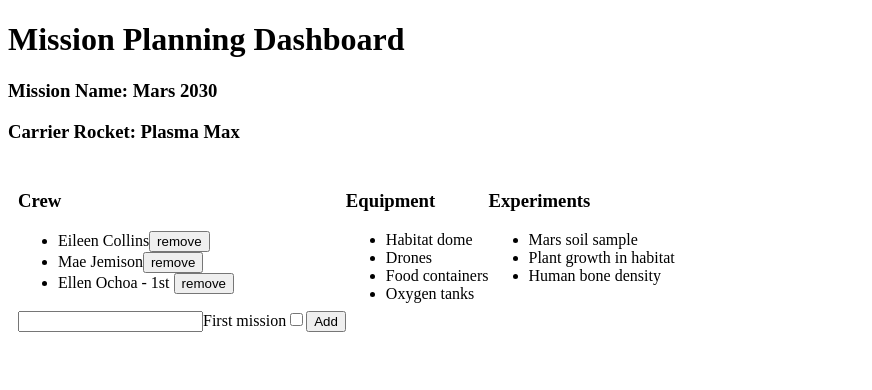
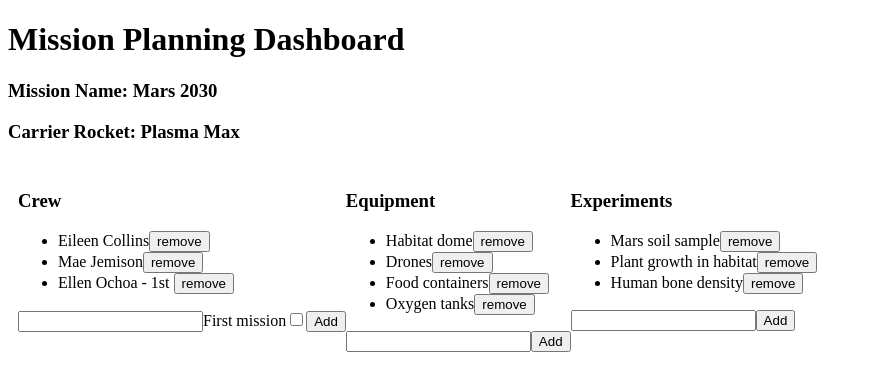
Before and after one commit to amitchell05/angular-lc101-mission-planner-one, an Angular app: page / in a window 1280 px wide. Shown: the top 390 px of the page, without its empty margins (0-872 px from the left). Built offline with nearby package versions, Linux system fonts and the light colour scheme.

Commit message:
finish bonus missions

```diff
--- a/src/app/crew/crew.component.ts
+++ b/src/app/crew/crew.component.ts
@@ -19,7 +19,17 @@ export class CrewComponent implements OnInit {
   ngOnInit(): void {}
 
   add(memberName: string, isFirst: boolean) {
-    this.crew.push({ name: memberName, firstMission: isFirst });
+    let memberExists: boolean = false;
+
+    this.crew.forEach((member: object) => {
+      if (member['name'] === memberName) {
+        memberExists = true;
+      }
+    });
+
+    if (!memberExists) {
+      this.crew.push({ name: memberName, firstMission: isFirst });
+    }
   }
 
   remove(member: object) {
--- a/src/app/equipment/equipment.component.html
+++ b/src/app/equipment/equipment.component.html
@@ -1,7 +1,20 @@
 <h3>Equipment</h3>
 <ul>
-  <li>Habitat dome</li>
-  <li>Drones</li>
-  <li>Food containers</li>
-  <li>Oxygen tanks</li>
+  <li *ngFor="let item of equipment">
+    <span *ngIf="itemBeingEdited !== item; else elseBlock">
+      <span (click)="edit(item)" class="editable-text">{{ item }}</span>
+      <button (click)="remove(item)">remove</button>
+    </span>
+
+    <ng-template #elseBlock>
+      <input
+        #updatedItem
+        (keyup.enter)="save(updatedItem.value, item)"
+        value="{{ item }}"
+      />
+      <button (click)="save(updatedItem.value, item)">save</button>
+    </ng-template>
+  </li>
 </ul>
+<input #item type="text" />
+<button (click)="add(item.value)">Add</button>
--- a/src/app/equipment/equipment.component.ts
+++ b/src/app/equipment/equipment.component.ts
@@ -3,13 +3,40 @@ import { Component, OnInit } from '@angular/core';
 @Component({
   selector: 'app-equipment',
   templateUrl: './equipment.component.html',
-  styleUrls: ['./equipment.component.css']
+  styleUrls: ['./equipment.component.css'],
 })
 export class EquipmentComponent implements OnInit {
+  equipment: string[] = [
+    'Habitat dome',
+    'Drones',
+    'Food containers',
+    'Oxygen tanks',
+  ];
 
-  constructor() { }
+  itemBeingEdited: string = null;
 
-  ngOnInit(): void {
+  constructor() {}
+
+  ngOnInit(): void {}
+
+  add(item: string) {
+    if (!this.equipment.includes(item)) {
+      this.equipment.push(item);
+    }
   }
 
+  remove(item: string) {
+    let index = this.equipment.indexOf(item);
+    this.equipment.splice(index, 1);
+  }
+
+  edit(item: string) {
+    this.itemBeingEdited = item;
+  }
+
+  save(item: string, savedItem: string) {
+    let index = this.equipment.indexOf(savedItem);
+    this.equipment[index] = item;
+    this.itemBeingEdited = null;
+  }
 }
--- a/src/app/experiments/experiments.component.html
+++ b/src/app/experiments/experiments.component.html
@@ -1,6 +1,22 @@
 <h3>Experiments</h3>
 <ul>
-  <li>Mars soil sample</li>
-  <li>Plant growth in habitat</li>
-  <li>Human bone density</li>
+  <li *ngFor="let experiment of experiments">
+    <span *ngIf="experimentBeingEdited !== experiment; else elseBlock">
+      <span (click)="edit(experiment)" class="editable-text">{{
+        experiment
+      }}</span>
+      <button (click)="remove(experiment)">remove</button>
+    </span>
+
+    <ng-template #elseBlock>
+      <input
+        #updatedExperiment
+        (keyup.enter)="save(updatedExperiment.value, experiment)"
+        value="{{ experiment }}"
+      />
+      <button (click)="save(updatedExperiment.value, experiment)">save</button>
+    </ng-template>
+  </li>
 </ul>
+<input #experiment type="text" />
+<button (click)="add(experiment.value)">Add</button>
--- a/src/app/experiments/experiments.component.ts
+++ b/src/app/experiments/experiments.component.ts
@@ -3,13 +3,39 @@ import { Component, OnInit } from '@angular/core';
 @Component({
   selector: 'app-experiments',
   templateUrl: './experiments.component.html',
-  styleUrls: ['./experiments.component.css']
+  styleUrls: ['./experiments.component.css'],
 })
 export class ExperimentsComponent implements OnInit {
+  experiments: string[] = [
+    'Mars soil sample',
+    'Plant growth in habitat',
+    'Human bone density',
+  ];
 
-  constructor() { }
+  experimentBeingEdited: string = null;
 
-  ngOnInit(): void {
+  constructor() {}
+
+  ngOnInit(): void {}
+
+  add(experiment: string) {
+    if (!this.experiments.includes(experiment)) {
+      this.experiments.push(experiment);
+    }
   }
 
+  remove(experiment: string) {
+    let index = this.experiments.indexOf(experiment);
+    this.experiments.splice(index, 1);
+  }
+
+  edit(experiment: string) {
+    this.experimentBeingEdited = experiment;
+  }
+
+  save(experiment: string, savedItem: string) {
+    let index = this.experiments.indexOf(savedItem);
+    this.experiments[index] = experiment;
+    this.experimentBeingEdited = null;
+  }
 }
```
